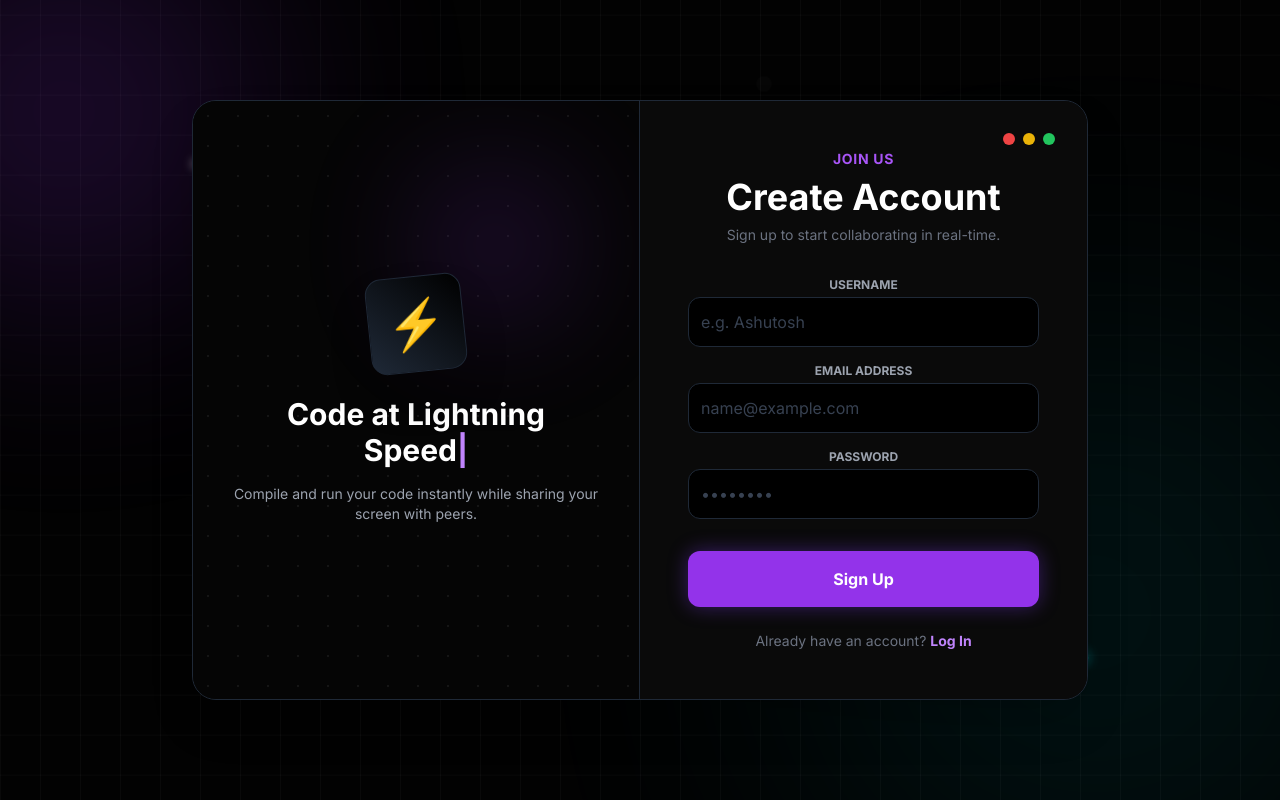
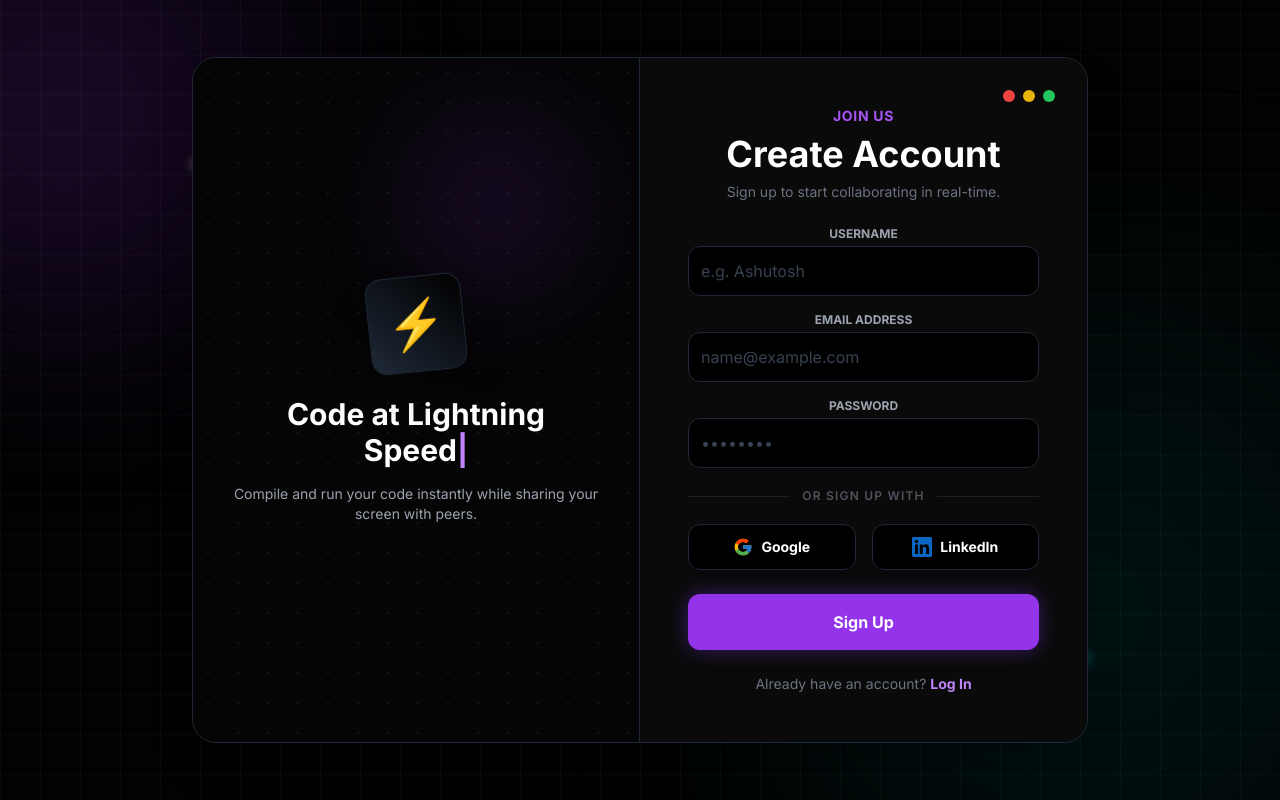
Before and after one commit to Ashutoshporwal-ashu/code-pair, a React (Vite) app: page /signup in a window 1280 px wide. Built offline with nearby package versions, Linux system fonts and the light colour scheme.

Commit message:
🚀 Initial Commit: Built Real-time Collaborative Editor with Docker Execution Engine & Premium UI

```diff
--- a/src/pages/Signup.jsx
+++ b/src/pages/Signup.jsx
@@ -11,50 +11,41 @@ const Signup = () => {
         password: '',
     });
 
-    // ✨ SIGNUP TYPEWRITER STATE
     const [signupText, setSignupText] = useState('');
     const [signupDeleting, setSignupDeleting] = useState(false);
     const fullSignupText = "Code at Lightning Speed";
 
-    // Animation Speeds (in ms)
-    const signupTypingSpeed = 120; // Thoda slow typing
-    const signupDeletingSpeed = 70; // Thoda fast deleting
-    const signupPauseTime = 2500; // Pause before deleting
+    const signupTypingSpeed = 120;
+    const signupDeletingSpeed = 70;
+    const signupPauseTime = 2500;
 
-    // ✨ SIGNUP TYPEWRITER LOGIC
     useEffect(() => {
         let signupTimer;
         const handleSignupTyping = () => {
             if (!signupDeleting) {
-                // Typing...
                 if (signupText.length < fullSignupText.length) {
                     setSignupText(fullSignupText.slice(0, signupText.length + 1));
                     signupTimer = setTimeout(handleSignupTyping, signupTypingSpeed);
                 } else {
-                    // Finished typing, wait before deleting
                     signupTimer = setTimeout(() => {
                         setSignupDeleting(true);
                         handleSignupTyping();
                     }, signupPauseTime);
                 }
             } else {
-                // Deleting...
                 if (signupText.length > 0) {
                     setSignupText(fullSignupText.slice(0, signupText.length - 1));
                     signupTimer = setTimeout(handleSignupTyping, signupDeletingSpeed);
                 } else {
-                    // Finished deleting, start typing again
                     setSignupDeleting(false);
                     signupTimer = setTimeout(handleSignupTyping, signupTypingSpeed);
                 }
             }
         };
 
-        // Start the loop
         signupTimer = setTimeout(handleSignupTyping, signupTypingSpeed);
-
         return () => clearTimeout(signupTimer);
-    }, [signupText, signupDeleting]); // Infinite loop dependencies
+    }, [signupText, signupDeleting]);
 
     const handleChange = (e) => {
         setFormData({ ...formData, [e.target.name]: e.target.value });
@@ -68,7 +59,6 @@ const Signup = () => {
             return;
         }
 
-        // Mini Database logic
         const users = JSON.parse(localStorage.getItem('codeSync_users')) || [];
         const userExists = users.some(u => u.email === formData.email);
 
@@ -84,13 +74,13 @@ const Signup = () => {
         navigate('/login');
     };
 
+    const handleSocialAuth = (provider) => {
+        toast.success(`${provider} authentication coming soon!`);
+    };
+
     return (
         <div className="min-h-screen bg-[#020202] flex items-center justify-center p-4 relative overflow-hidden selection:bg-purple-500/30">
-
-            {/* ✨ JADOO (Background) YAHAN BHI LAGA HAI */}
             <Background />
-
-            {/* Split layout: Login design logic flipped (Design Left, Form Right) */}
             <div className="bg-[#0a0a0a] rounded-3xl shadow-2xl flex flex-row-reverse max-w-4xl w-full overflow-hidden border border-gray-800 min-h-[600px] animate-in fade-in zoom-in duration-300 relative z-10">
 
                 {/* 📝 RIGHT SIDE: FORM */}
@@ -101,7 +91,7 @@ const Signup = () => {
                         <div className="w-3 h-3 rounded-full bg-green-500"></div>
                     </div>
 
-                    <div className="mb-8">
+                    <div className="mb-6">
                         <h4 className="text-purple-500 font-bold text-sm uppercase tracking-wider mb-2">Join Us</h4>
                         <h1 className="text-4xl font-extrabold text-white mb-2">Create Account</h1>
                         <p className="text-gray-500 text-sm">Sign up to start collaborating in real-time.</p>
@@ -144,9 +134,44 @@ const Signup = () => {
                             />
                         </div>
 
+                        {/* ✨ PREMIUM DIVIDER */}
+                        <div className="flex items-center gap-3 my-1 opacity-70">
+                            <hr className="flex-1 border-gray-800" />
+                            <span className="text-gray-500 text-xs uppercase tracking-widest font-semibold">Or sign up with</span>
+                            <hr className="flex-1 border-gray-800" />
+                        </div>
+
+                        {/* ✨ SOCIAL LOGIN BUTTONS */}
+                        <div className="flex gap-4">
+                            <button
+                                type="button"
+                                onClick={() => handleSocialAuth('Google')}
+                                className="flex-1 flex items-center justify-center gap-2 bg-black border border-gray-800 p-3 rounded-xl hover:bg-white/5 transition-all shadow-sm group"
+                            >
+                                <svg className="w-5 h-5" viewBox="0 0 48 48">
+                                    <path fill="#FFC107" d="M43.611,20.083H42V20H24v8h11.303c-1.649,4.657-6.08,8-11.303,8c-6.627,0-12-5.373-12-12c0-6.627,5.373-12,12-12c3.059,0,5.842,1.154,7.961,3.039l5.657-5.657C34.046,6.053,29.268,4,24,4C12.955,4,4,12.955,4,24c0,11.045,8.955,20,20,20c11.045,0,20-8.955,20-20C44,22.659,43.862,21.35,43.611,20.083z"/>
+                                    <path fill="#FF3D00" d="M6.306,14.691l6.571,4.819C14.655,15.108,18.961,12,24,12c3.059,0,5.842,1.154,7.961,3.039l5.657-5.657C34.046,6.053,29.268,4,24,4C16.318,4,9.656,8.337,6.306,14.691z"/>
+                                    <path fill="#4CAF50" d="M24,44c5.166,0,9.86-1.977,13.409-5.192l-6.19-5.238C29.211,35.091,26.715,36,24,36c-5.202,0-9.619-3.317-11.283-7.946l-6.522,5.025C9.505,39.556,16.227,44,24,44z"/>
+                                    <path fill="#1976D2" d="M43.611,20.083H42V20H24v8h11.303c-0.792,2.237-2.231,4.166-4.087,5.571c0.001-0.001,0.002-0.001,0.003-0.002l6.19,5.238C36.971,39.205,44,34,44,24C44,22.659,43.862,21.35,43.611,20.083z"/>
+                                </svg>
+                                <span className="text-white text-sm font-bold group-hover:text-gray-200">Google</span>
+                            </button>
+
+                            <button
+                                type="button"
+                                onClick={() => handleSocialAuth('LinkedIn')}
+                                className="flex-1 flex items-center justify-center gap-2 bg-black border border-gray-800 p-3 rounded-xl hover:bg-white/5 transition-all shadow-sm group"
+                            >
+                                <svg className="w-5 h-5 text-[#0A66C2]" viewBox="0 0 24 24" fill="currentColor">
+                                    <path d="M20.447 20.452h-3.554v-5.569c0-1.328-.027-3.037-1.852-3.037-1.853 0-2.136 1.445-2.136 2.939v5.667H9.351V9h3.414v1.561h.046c.477-.9 1.637-1.85 3.37-1.85 3.601 0 4.267 2.37 4.267 5.455v6.286zM5.337 7.433c-1.144 0-2.063-.926-2.063-2.065 0-1.138.92-2.063 2.063-2.063 1.14 0 2.064.925 2.064 2.063 0 1.139-.925 2.065-2.064 2.065zm1.782 13.019H3.555V9h3.564v11.452zM22.225 0H1.771C.792 0 0 .774 0 1.729v20.542C0 23.227.792 24 1.771 24h20.451C23.2 24 24 23.227 24 22.271V1.729C24 .774 23.2 0 22.222 0h.003z"/>
+                                </svg>
+                                <span className="text-white text-sm font-bold group-hover:text-gray-200">LinkedIn</span>
+                            </button>
+                        </div>
+
                         <button
                             type="submit"
-                            className="mt-4 bg-purple-600 hover:bg-purple-500 text-white font-bold py-4 rounded-xl shadow-[0_0_20px_rgba(124,58,237,0.4)] transition-all transform hover:scale-[1.02] active:scale-95"
+                            className="mt-2 bg-purple-600 hover:bg-purple-500 text-white font-bold py-4 rounded-xl shadow-[0_0_20px_rgba(124,58,237,0.4)] transition-all transform hover:scale-[1.01] active:scale-95"
                         >
                             Sign Up
                         </button>
@@ -157,7 +182,7 @@ const Signup = () => {
                     </p>
                 </div>
 
-                {/* 🎨 LEFT SIDE: DESIGN (ANIMATED TYPEWRITER) */}
+                {/* 🎨 LEFT SIDE: DESIGN */}
                 <div className="hidden md:flex w-1/2 bg-[#050505] relative items-center justify-center overflow-hidden border-r border-gray-800">
                     <div className="absolute inset-0 opacity-20" style={{ backgroundImage: 'radial-gradient(#555 1px, transparent 1px)', backgroundSize: '30px 30px' }}></div>
                     <div className="absolute top-20 right-20 w-32 h-32 bg-purple-600 rounded-full blur-[70px] opacity-30 animate-pulse"></div>
@@ -166,14 +191,10 @@ const Signup = () => {
                         <div className="w-24 h-24 mb-6 bg-gradient-to-tr from-gray-800 to-black border border-gray-800 rounded-2xl flex items-center justify-center shadow-2xl transform -rotate-6 hover:rotate-0 transition-all duration-500">
                             <span className="text-5xl text-purple-400">⚡</span>
                         </div>
-
-                        {/* ✨ HERE IS THE TYPING EFFECT */}
                         <h2 className="text-3xl font-bold text-white mb-4 min-h-[40px]">
                             {signupText}
-                            {/* Blinking Cursor */}
                             <span className="text-purple-400 animate-pulse">|</span>
                         </h2>
-
                         <p className="text-gray-400 text-sm">Compile and run your code instantly while sharing your screen with peers.</p>
                     </div>
                 </div>
```
